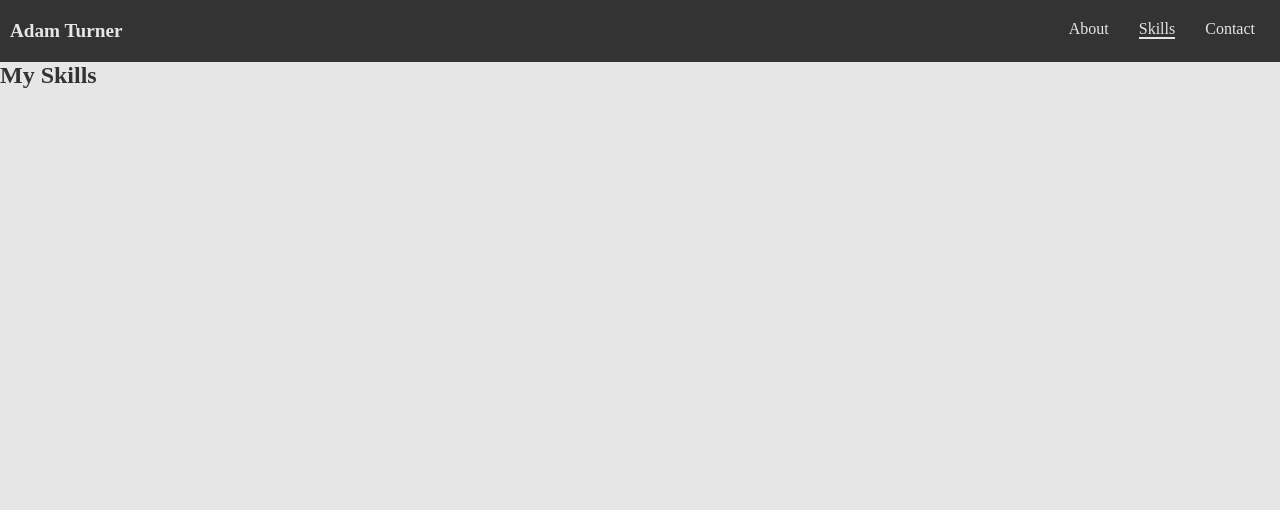
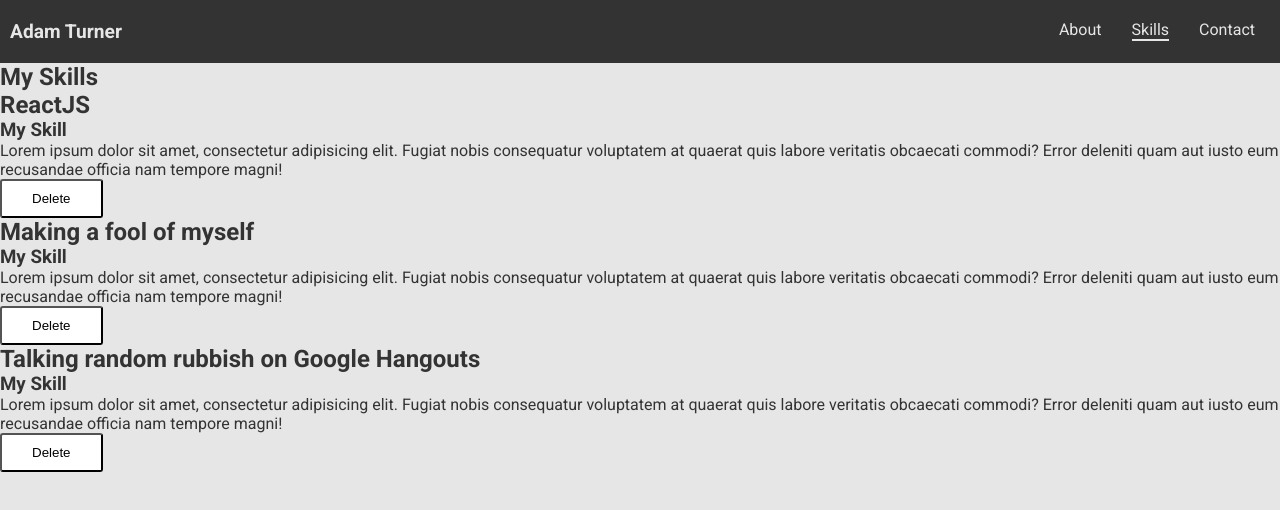
Before and after one commit to adamjamesturner93/reactjs-course-portfolio, a React (Create React App) app: page /skills in a window 1280 px wide. Shown: the top 510 px of the page. Built offline with nearby package versions, Linux system fonts and the light colour scheme.

Commit message:
Finalised website

```diff
--- a/src/components/index.js
+++ b/src/components/index.js
@@ -1,2 +1,3 @@
-export { default as Button } from "./ui/Button";
-export { default as header } from "./header";
+export { Button } from "./ui/Button";
+export { Header } from "./header";
+export { default as Skill } from "./skill/Skill";
--- /dev/null
+++ b/src/components/skill/Skill.js
@@ -0,0 +1,17 @@
+import React from "react";
+import { Button } from "../ui/Button";
+
+// eslint-disable-next-line react/prop-types
+const Skill = ({ title, onDelete, children }) => {
+  console.log(children);
+
+  return (
+    <section>
+      <h2>{title}</h2>
+      {children}
+      <Button onClick={onDelete}>Delete</Button>
+    </section>
+  );
+};
+
+export default Skill;
--- a/src/index.scss
+++ b/src/index.scss
@@ -1,3 +1,5 @@
+@import url("https://fonts.googleapis.com/css2?family=Roboto:wght@400;700&display=swap");
+
 * {
   margin: 0;
   padding: 0;
@@ -7,4 +9,5 @@
 body {
   background-color: #e6e6e6;
   color: #333333;
+  font-family: "Roboto", sans-serif;
 }
--- a/src/pages/skills/Skills.js
+++ b/src/pages/skills/Skills.js
@@ -1,23 +1,51 @@
-import React from "react";
+import React, { useState } from "react";
+import { Skill } from "../../components";
 
 const Skills = () => {
-  // const [skillsData] = useState([
-  //   { name: "ReactJS" },
-  //   { name: "Making a fool of myself" },
-  //   { name: "Talking random rubbish on Google Hangouts" },
-  // ]);
+  const [skillsData, setSkillsData] = useState([
+    {
+      id: 0,
+      name: "ReactJS",
+      content:
+        "Lorem ipsum dolor sit amet, consectetur adipisicing elit. Fugiat nobis consequatur voluptatem at quaerat quis labore veritatis obcaecati commodi? Error deleniti quam aut iusto eum recusandae officia nam tempore magni!",
+    },
+    {
+      id: 1,
+      name: "Making a fool of myself",
+      content:
+        "Lorem ipsum dolor sit amet, consectetur adipisicing elit. Fugiat nobis consequatur voluptatem at quaerat quis labore veritatis obcaecati commodi? Error deleniti quam aut iusto eum recusandae officia nam tempore magni!",
+    },
+    {
+      id: 2,
+      name: "Talking random rubbish on Google Hangouts",
+      content:
+        "Lorem ipsum dolor sit amet, consectetur adipisicing elit. Fugiat nobis consequatur voluptatem at quaerat quis labore veritatis obcaecati commodi? Error deleniti quam aut iusto eum recusandae officia nam tempore magni!",
+    },
+  ]);
+
+  const handleDeleteSkill = (id) => {
+    console.log(id);
+    setSkillsData((currSkillData) =>
+      currSkillData.filter((skill) => skill.id !== id),
+    );
+  };
 
   return (
     <React.Fragment>
       <article>
         <h1>My Skills</h1>
+        {skillsData.map(({ name, content, id }) => (
+          <Skill key={id} title={name} onDelete={() => handleDeleteSkill(id)}>
+            <h3>My Skill</h3>
+            <p>{content}</p>
+          </Skill>
+        ))}
       </article>
     </React.Fragment>
   );
 };
 
-// 1. Add a 'content' property to the state object
-// 2. Loop through the array and print the content appropriately
+// 1. Adding a click handler to delete the entry in the state.
 
-// 1445
+// 1515
 export default Skills;
```
